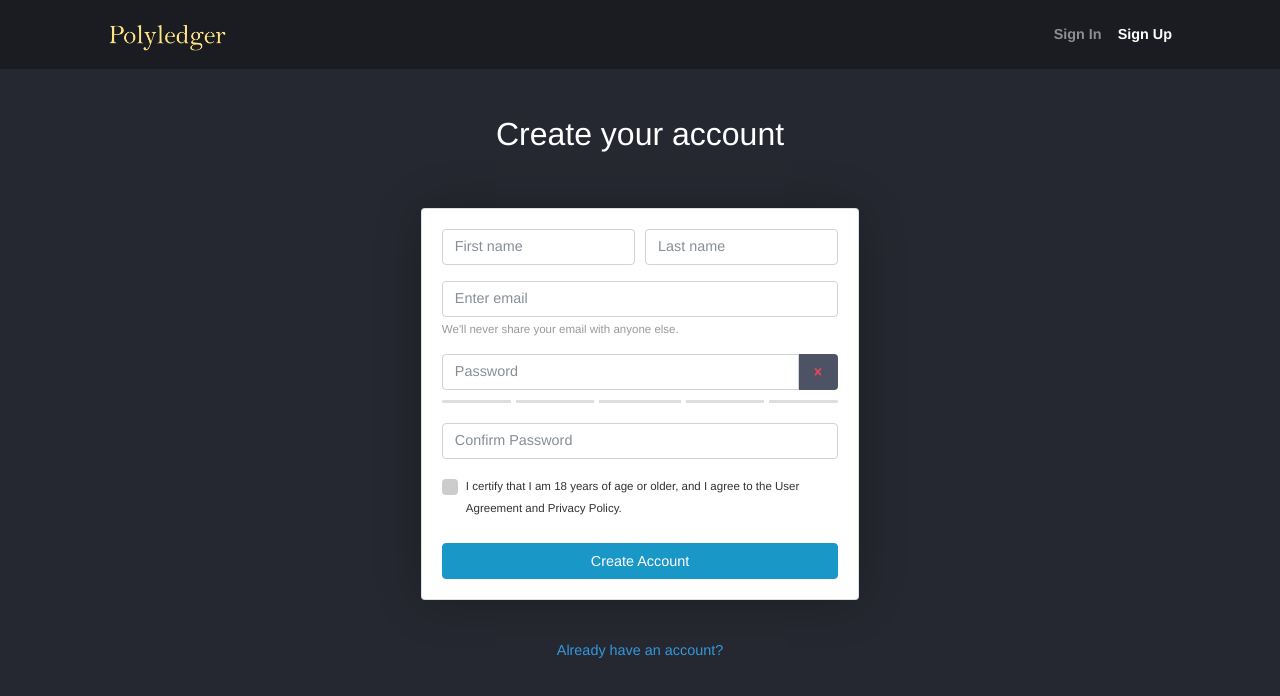
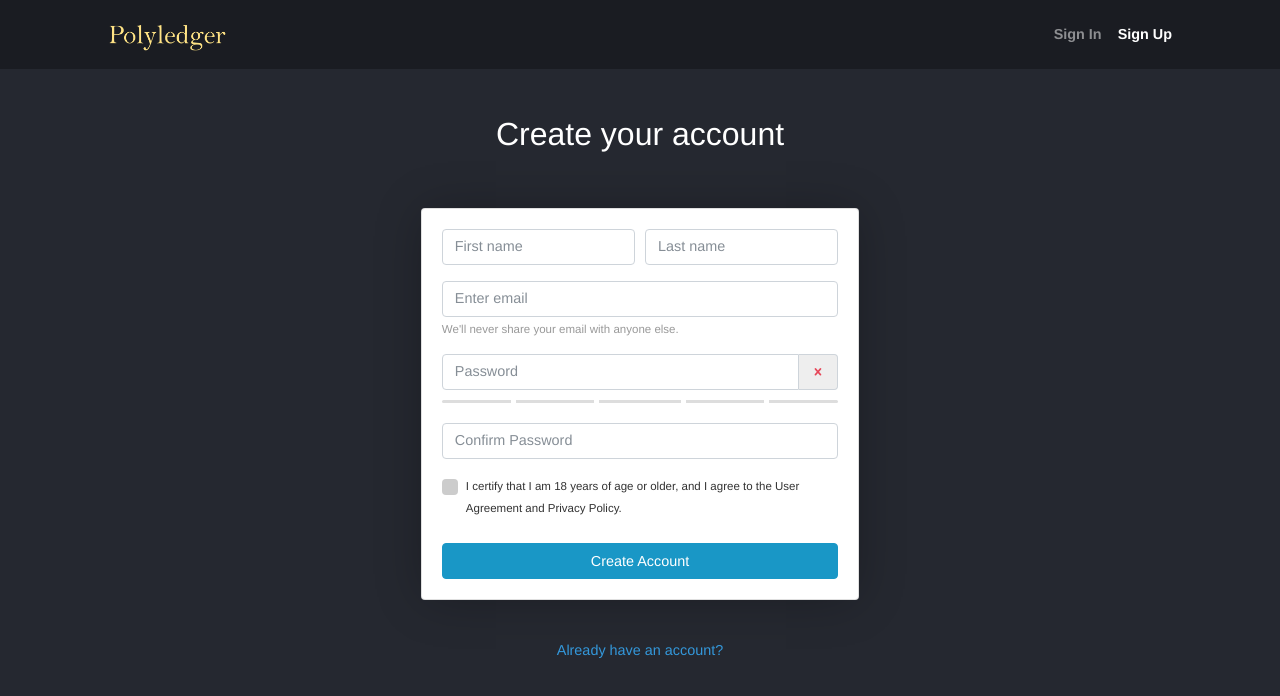
Before and after one commit to polyledger/connect, a Vue app in the folder client/: page /signup in a window 1280 px wide. Shown: the top 696 px of the page. Built offline with nearby package versions, Linux system fonts and the light colour scheme.

Commit message:
update border color of input addon

```diff
--- a/client/src/components/SignUp.vue
+++ b/client/src/components/SignUp.vue
@@ -46,7 +46,6 @@
               <div class="form-group">
                 <div class="input-group">
                   <input type="password" ref="input" v-model="password" class="form-control" placeholder="Password" required>
-
                   <div class="input-group-addon">
                     <i class="icon" :class="[isSecure ? 'icon-check text-success' : '', !isSecure ? 'icon-cross text-danger' : '' ]"></i>
                   </div>
@@ -128,7 +127,6 @@ export default {
       }).then((response) => {
         console.log(response)
       }).catch((error) => {
-        console.log(error.response)
         this.errors = {}
         this.errors.firstName = error.response.data.first_name
         this.errors.lastName = error.response.data.last_name
@@ -144,6 +142,10 @@ export default {
 </script>
 
 <style scoped>
+.input-group-addon {
+  background-color: #eee;
+  border: 1px solid #ced4da;
+}
 .custom-control-indicator {
   background-color: #ccc;
 }
```
